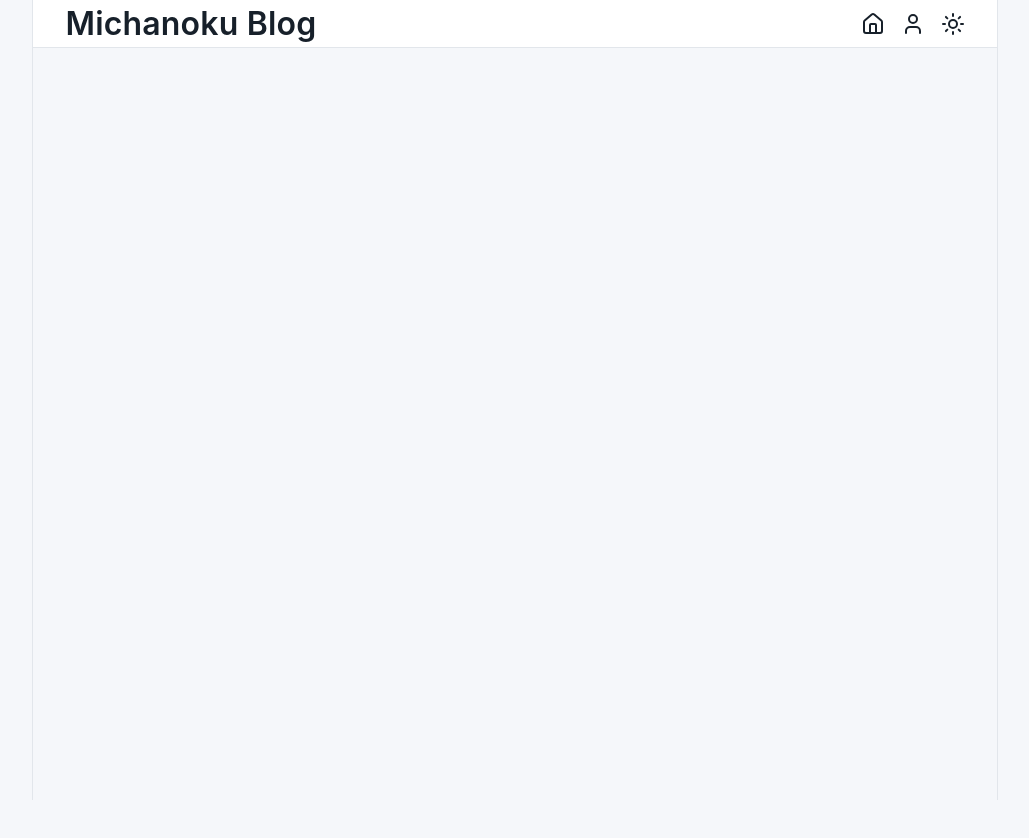
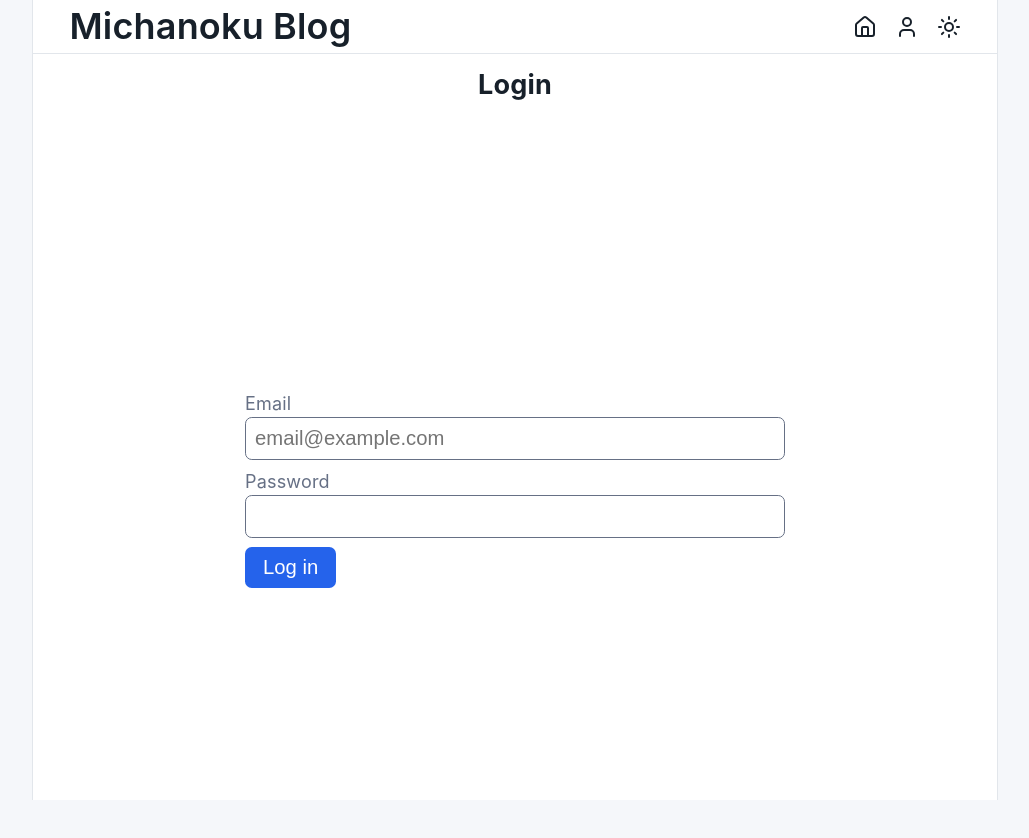
Before and after one commit to Michanoku/odin-blog-frontend, a React (Vite) app: page /login in a window 1280 px wide. Shown: the top 838 px of the page, without its empty margins (125-1154 px from the left). Before the commit the page ends 800 px from the top, so only its background shows below. Built offline with nearby package versions, Linux system fonts and the light colour scheme.

Commit message:
feat: Add user navigation and styles

```diff
--- a/src/App.jsx
+++ b/src/App.jsx
@@ -148,14 +148,6 @@ function App() {
   const [theme, setTheme] = useState(localStorage.getItem("theme") ?? "light");
 
   // Set the view for the site
-  const [view, setView] = useState("home");
-
-  // Fake user for now
-  const fakeUser = {
-    id: 42,
-    username: "Michael",
-    email: "michael@example.com",
-  };
   const [user, setUser] = useState(null);
 
   // The theme toggle function will flip on the document so set it up here
--- /dev/null
+++ b/src/api/api.js
@@ -0,0 +1,52 @@
+// The login event sending the data to the api.
+export async function loginAPI(formData) {
+  const email = formData.get("email");
+  const password = formData.get("password");
+
+  console.log(email, password);
+  return {
+    token: "totallyrealtoken",
+    user: {
+      id: 42,
+      email: email,
+      username: "Michael",
+    },
+  };
+}
+
+// The register event sending the data to the api.
+export async function registerAPI(formData) {
+  const email = formData.get("email");
+  const username = formData.get("username");
+  const password = formData.get("password");
+  const confirmation = formData.get("confirmation");
+
+  console.log(email, username, password);
+  return {
+    token: "totallyrealtoken",
+    user: {
+      id: 42,
+      email: email,
+      username: username,
+    },
+  };
+}
+
+// The update event sending the data to the api.
+export async function updateAPI(formData) {
+  const email = formData.get("email");
+  const username = formData.get("username");
+  const password = formData.get("password");
+  const confirmation = formData.get("confirmation");
+  const currentPassword = formData.get("currentPassword");
+
+  console.log(email, username, password);
+  return {
+    token: "totallyrealtoken",
+    user: {
+      id: 42,
+      email: email,
+      username: username,
+    },
+  };
+}
--- a/src/components/Blog.jsx
+++ b/src/components/Blog.jsx
@@ -1,9 +1,19 @@
+import { User } from "lucide-react";
+import "../styles/blog.css";
+
 // The blog function
-export default function Blog() {
+export default function Blog({ user }) {
   return (
     <>
       <section></section>
-      <aside></aside>
+      <aside>
+        {user && (
+          <div className="userInfo">
+            <User />
+            <span>{user.username}</span>
+          </div>
+        )}
+      </aside>
     </>
   );
 }
--- a/src/components/User.jsx
+++ b/src/components/User.jsx
@@ -1,31 +1,132 @@
-export function Login() {
-  function loginAPI() {
-    // This will be the function that logs the user in and does something after
+import { loginAPI, registerAPI, updateAPI } from "../api/api.js";
+import "../styles/user.css";
+import { useNavigate } from "react-router-dom";
+
+
+export function Login({ setUser }) {
+  const navigate = useNavigate();
+
+  async function loginUser(event) {
+    event.preventDefault();
+    const formData = new FormData(event.currentTarget);
+    const { token, user } = await loginAPI(formData);
+
+    // TODO: ADD ERROR ETC
+    localStorage.setItem("token", token);
+    setUser(user);
+    navigate("/");
   }
 
   return (
     <div className="userView">
+      <h2>Login</h2>
+      <form onSubmit={loginUser}>
+        <label for="email">Email</label>
+        <input
+          id="email"
+          name="email"
+          type="email"
+          placeholder="email@example.com"
+          maxlength="255"
+        />
+        <label for="password">Password</label>
+        <input id="password" name="password" type="password" minlength="12" maxlength="72" />
+        <button type="submit">Log in</button>
+      </form>
     </div>
   );
 }
 
-export function Register() {
-  function registerAPI() {
-    // This will be the function that registers the user and does something after
+export function Register({ setUser }) {
+  const navigate = useNavigate();
+
+  async function registerUser(event) {
+    event.preventDefault();
+    const formData = new FormData(event.currentTarget);
+    const { token, user } = await registerAPI(formData);
+
+    // TODO: ADD ERROR ETC
+    localStorage.setItem("token", token);
+    setUser(user);
+    navigate("/");
   }
+
   return (
-    <div>
+    <div className="userView">
+      <h2>Register</h2>
+      <form onSubmit={registerUser}>
+        <label for="email">Email</label>
+        <input
+          id="email"
+          name="email"
+          type="email"
+          placeholder="email@example.com"
+          maxlength="255"
+        />
+        <label for="username">Username (3 - 32 characters)</label>
+        <input
+          id="username"
+          name="username"
+          type="text"
+          minlength="3"
+          maxlength="32"
+        />
+        <label for="password">Password (12 - 72 characters)</label>
+        <input id="password" name="password" type="password" minlength="12" maxlength="72"/>
+        <label for="confirmation">Confirmation</label>
+        <input id="confirmation" name="confirmation" type="password" minlength="12" maxlength="72" />
+        <button type="submit">Register</button>
+      </form>
     </div>
   );
 }
 
-export function Profile() {
-  function updateAPI() {
-    // This will be the function that updates the user and does something after
+export function Profile({ user, setUser }) {
+  const navigate = useNavigate();
+
+  if (!user) {
+    return navigate("/login");
+  }
+  async function updateUser(event) {
+    event.preventDefault();
+    const formData = new FormData(event.currentTarget);
+    const { token, user } = await updateAPI(formData);
+
+    // TODO: ADD ERROR ETC
+    localStorage.setItem("token", token);
+    setUser(user);
+    navigate("/");
   }
 
-  return (
-    <div>
+    return (
+    <div className="userView">
+      <h2>Profile</h2>
+      <form onSubmit={updateUser}>
+        <label for="email">Email</label>
+        <input
+          id="email"
+          name="email"
+          type="email"
+          placeholder={user.email}
+          maxlength="255"
+        />
+        <label for="username">Username (3 - 32 characters)</label>
+        <input
+          id="username"
+          name="username"
+          type="text"
+          minlength="3"
+          maxlength="32"
+          placeholder={user.username}
+        />
+        <label for="password">New Password (12 - 72 characters)</label>
+        <input id="password" name="password" type="password" minlength="12" maxlength="72" />
+        <label for="confirmation">Confirmation</label>
+        <input id="confirmation" name="confirmation" type="password" minlength="12" maxlength="72" />
+        <label for="currentPassword">Current Password (required)</label>
+        <input id="currentPassword" name="currentPassword" type="password" minlength="12" maxlength="72" />
+        <button type="submit">Update</button>
+      </form>
     </div>
   );
 }
--- /dev/null
+++ b/src/styles/blog.css
@@ -0,0 +1,7 @@
+.userInfo {
+    margin: 0.5rem;
+    display: flex;
+    gap: 0.25rem;
+    justify-content: start;
+    align-items: center;
+}
--- a/src/styles/header.css
+++ b/src/styles/header.css
@@ -27,6 +27,7 @@ nav {
 
 .icon {
   display: flex;
+  font-size: 1.125rem;
   align-items: center;
   justify-content: center;
   gap: 0.5rem;
--- a/src/styles/index.css
+++ b/src/styles/index.css
@@ -1,4 +1,6 @@
 :root {
+  --color-button-hover: #f5f7fa;
+  --color-button: #ffffff;
   --color-bg: #f5f7fa;
   --color-surface: #ffffff;
   --color-text: #17202a;
@@ -6,7 +8,8 @@
   --color-accent: #2563eb;
   --color-accent-hover: #1d4ed8;
   --color-border: #e2e6eb;
-  font: 18px/145% var(--sans);
+  font-size: 18px;
+  line-height: 145%;
   letter-spacing: 0.18px;
   color: var(--color-text);
   background: var(--color-bg);
@@ -40,7 +43,7 @@ body {
   max-width: 100vw;
   min-height: 100dvh;
   overflow-x: hidden;
-  background-color: var(--bg);
+  background-color: var(--color-bg);
   font-family:
     -apple-system, BlinkMacSystemFont, "Segoe UI", Roboto, Arial, sans-serif;
   display: grid;
@@ -59,6 +62,7 @@ aside {
 }
 
 main {
+  background-color: var(--color-surface);
   margin: 0 auto;
   border-left: 1px solid var(--color-border);
   border-right: 1px solid var(--color-border);
--- /dev/null
+++ b/src/styles/user.css
@@ -0,0 +1,48 @@
+.userView {
+  grid-column: 1 / -1;
+  color: var(--color-text);
+}
+
+h2 {
+    margin: 1rem;
+    text-align: center;
+}
+
+form {
+  width: min(100%, 30rem);
+  margin-inline: auto;
+  display: flex;
+  flex-direction: column;
+  align-items: start;
+  justify-content: center;
+  height: 100%;
+}
+
+input {
+  font-size: 1.125rem;
+  width: 100%;
+  padding: 0.5rem;
+  margin-bottom: 0.5rem;
+  border: 1px solid var(--color-muted);
+  border-radius: 0.375rem;
+}
+
+label {
+  font-size: 1rem;
+  color: var(--color-muted);
+}
+
+button[type="submit"] {
+  padding: 0.5rem 1rem;
+  font-size: 1.125rem;
+  color: var(--color-button);
+  background-color: var(--color-accent);
+  border: 0;
+  border-radius: 0.375rem;
+}
+
+button[type="submit"]:hover {
+  color: var(--color-button-hover);
+  background-color: var(--color-accent-hover);
+  cursor: pointer;
+}
```
